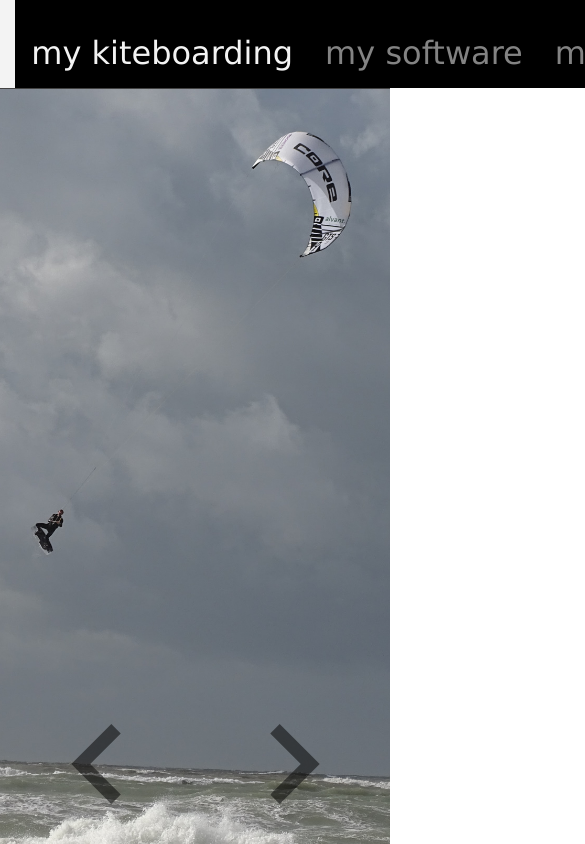
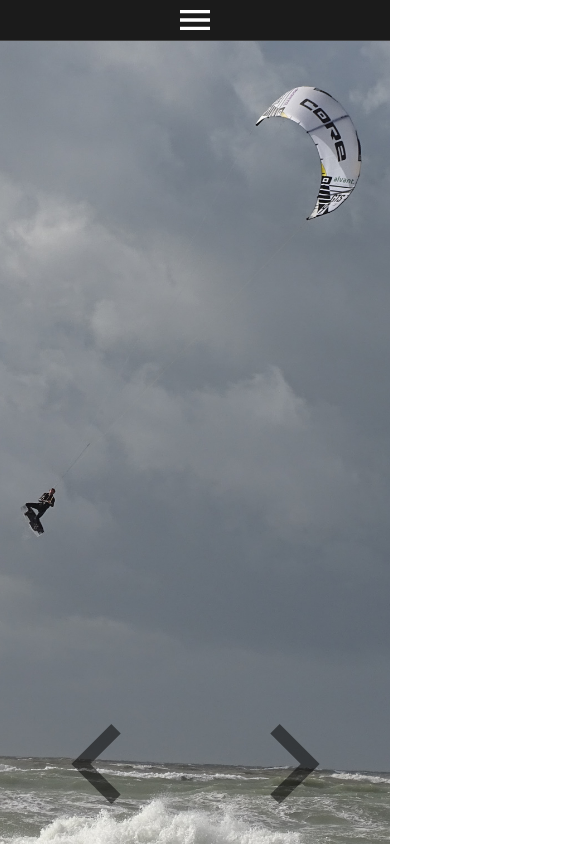
Before and after one commit to CodeHipster/oostdam-homepage, a plain HTML site: page public/oostdam.html in a window 390 px wide. Shown: the top 844 px of the page, 585 px wide, since content can reach past the window. Drawn offline with nearby package versions, Linux system fonts and the light colour scheme.

Commit message:
mobile friendly navigation

```diff
--- /dev/null
+++ b/public/static/device-type.js
@@ -0,0 +1,11 @@
+let deviceType;
+
+if (screen.width <= 480) {
+    deviceType = "hand";
+} else if (screen.width <= 1280) {
+    deviceType = "lap";
+} else {
+    deviceType = "desk";
+}
+
+export default deviceType;
--- a/public/static/kiteboarding/image-rotator.js
+++ b/public/static/kiteboarding/image-rotator.js
@@ -10,7 +10,6 @@ export default class {
     constructor(applyImage) {
         this.applyImage = applyImage;
         this.timer = setTimeout(function () { this.next(); }.bind(this), this.interval);
-        console.log(this.timer);
     }
 
     setImages(images) {
--- a/public/static/kiteboarding/kiteboarding.js
+++ b/public/static/kiteboarding/kiteboarding.js
@@ -9,7 +9,6 @@ export default {
         this.imageRotator.setImages(this.media);
     },
     destroyed: function(){
-        console.log("destroyed kiteboarding");
         this.imageRotator.destroy();
     },
     data: function () {
--- a/public/static/navigation/navigation.css
+++ b/public/static/navigation/navigation.css
@@ -7,13 +7,12 @@
     border-bottom: 1px solid;
 }
 
-.navigation .box {
+.navigation .desk {
     flex: 1 1;
     max-width: 80rem;
     display: flex;
     justify-content: center;
 }
-
 
 .navigation .name {
     flex: 1;
@@ -27,3 +26,25 @@
     padding: 1rem;
     cursor: default;
 }
+
+.navigation .menu {
+    flex: 1;
+    display: flex;
+    align-items: center;
+    flex-direction: column;
+    align-items: stretch;
+    cursor: pointer;
+    user-select: none; /* Non-prefixed version, currently supported by Chrome, Opera and Firefox */
+}
+
+.navigation .menu img {
+    align-self: center;
+    width: 40px;
+    height: 40px;
+}
+
+.navigation .menu .items {
+    flex: 1;
+    display: flex;
+    flex-direction: column;
+}
--- a/public/static/navigation/navigation.js
+++ b/public/static/navigation/navigation.js
@@ -1,4 +1,5 @@
 import addCss from '../add-css.js'
+import deviceType from '../device-type.js'
 import navigationItem from './navigation-item/navigation-item.js'
 
 export default {
@@ -7,6 +8,7 @@ export default {
     },
     created: function () {
         this.$emit('navigate', this.activeItem);
+        console.log(screen.availWidth + " " + deviceType)
     },
     data: function () {
         return {
@@ -16,6 +18,8 @@ export default {
                 'my resume',
             ],
             activeItem: 'my kiteboarding',
+            deviceType: deviceType,
+            showMenu: false,
         }
     },
     components: {
@@ -25,11 +29,21 @@ export default {
         navigate: function(item){
             this.activeItem = item;
             this.$emit('navigate', this.activeItem);
+        },
+        toggleMenu: function(){
+            this.showMenu = !this.showMenu;
         }
     },
     template: `
     <div class=navigation>
-        <div class=box>
+        <div class=menu v-if="deviceType != 'desk'" @click="toggleMenu">
+            <img src='static/navigation/menu.svg'>
+            <div class=items v-if="showMenu">
+                <div class="name">Thijs Oostdam</div>
+                <navigation-item v-for="item in items" :key="item" :title="item" :isActive="item == activeItem" @navigate="navigate"></navigation-item>
+            </div>
+        </div>
+        <div class=desk v-if="deviceType == 'desk'">
             <div class="name">Thijs Oostdam</div>
             <navigation-item v-for="item in items" :key="item" :title="item" :isActive="item == activeItem" @navigate="navigate"></navigation-item>
         </div>
```
Also changed, not shown: public/static/navigation/menu.svg (added).
